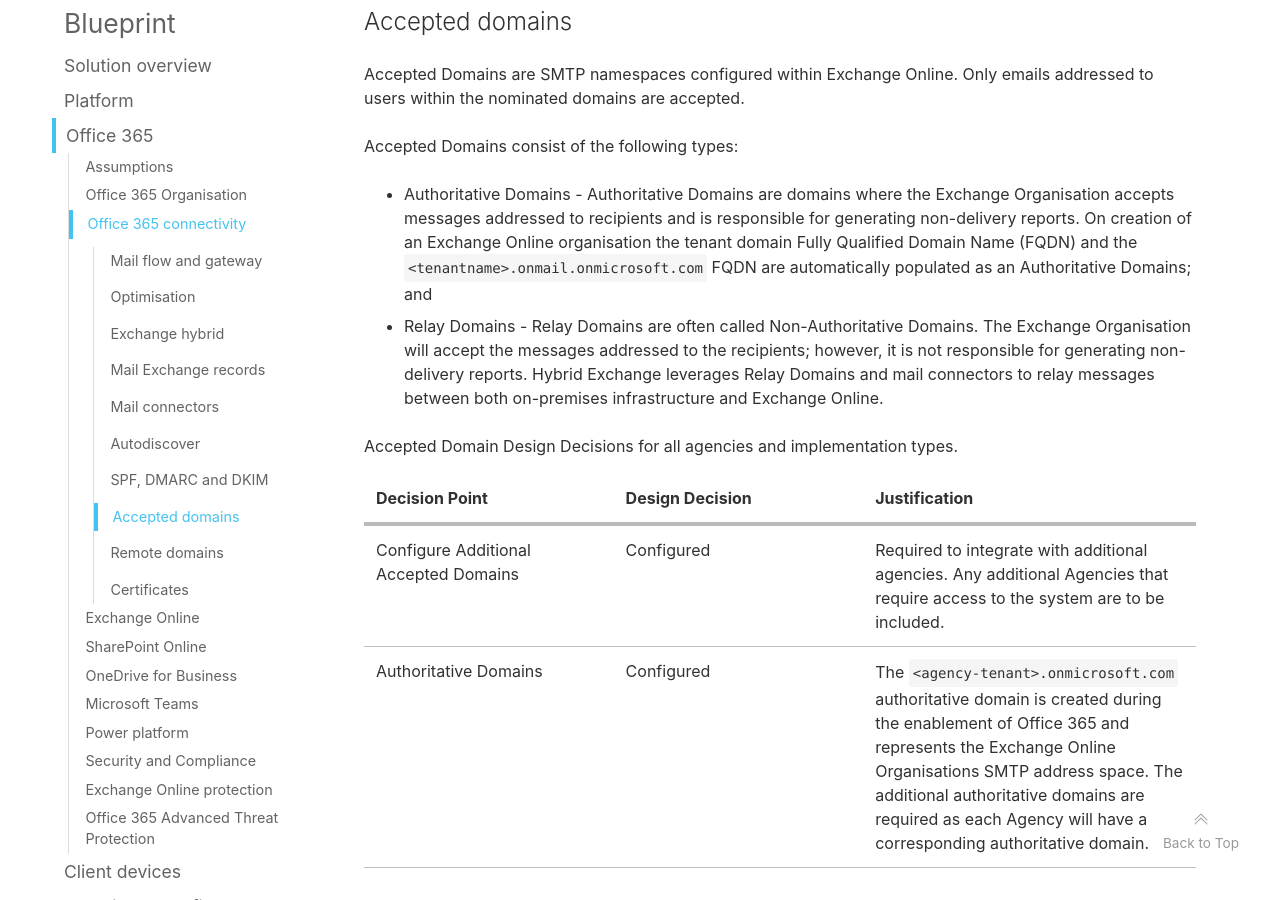
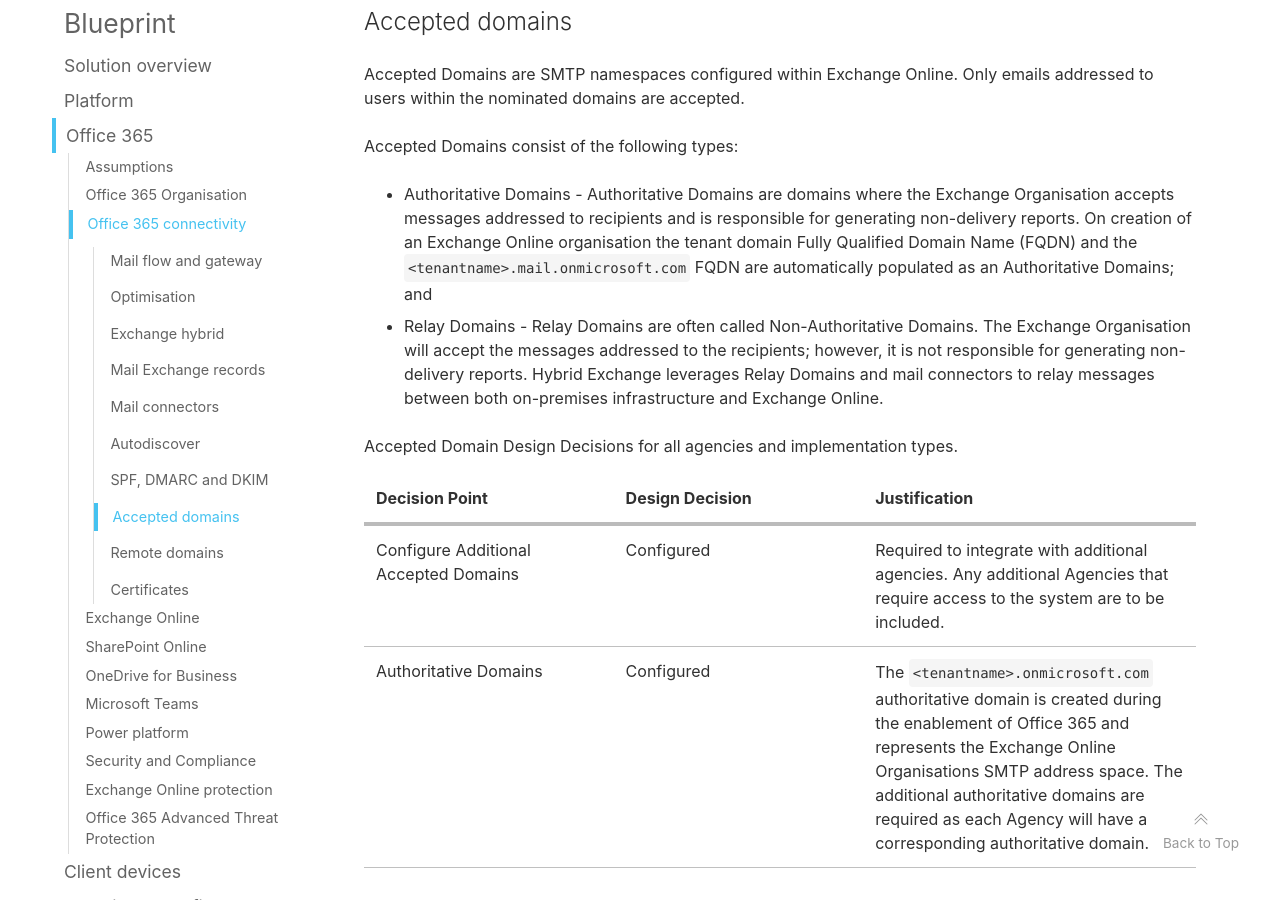
Before and after one commit to ASD-Blueprint/desktop.gov.au, a Jekyll site: the page built from blueprint/office-365.md, in a window 1280 px wide and 900 px high, scrolled down 20876 px. Built offline with Jekyll 4.4.1, drawn with Linux system fonts in a browser that asks for light colours; comment, search, counter and statistics services are not loaded.

Commit message:
Update office-365.md
Line 405 updated <tenantname>.onmail.onmicrosoft.com to correct FQDN of <tenantname>.mail.onmicrosoft.com
Line 413 updated <agency-tenant> to <tenantname> - Referring to the Organisations tenant name should be uniform across the blueprint

```diff
--- a/blueprint/office-365.md
+++ b/blueprint/office-365.md
@@ -402,7 +402,7 @@
 
 Accepted Domains consist of the following types:
 
-* Authoritative Domains - Authoritative Domains are domains where the Exchange Organisation accepts messages addressed to recipients and is responsible for generating non-delivery reports. On creation of an Exchange Online organisation the tenant domain Fully Qualified Domain Name (FQDN) and the `<tenantname>.onmail.onmicrosoft.com` FQDN are automatically populated as an Authoritative Domains; and
+* Authoritative Domains - Authoritative Domains are domains where the Exchange Organisation accepts messages addressed to recipients and is responsible for generating non-delivery reports. On creation of an Exchange Online organisation the tenant domain Fully Qualified Domain Name (FQDN) and the `<tenantname>.mail.onmicrosoft.com` FQDN are automatically populated as an Authoritative Domains; and
 * Relay Domains - Relay Domains are often called Non-Authoritative Domains. The Exchange Organisation will accept the messages addressed to the recipients; however, it is not responsible for generating non-delivery reports. Hybrid Exchange leverages Relay Domains and mail connectors to relay messages between both on-premises infrastructure and Exchange Online.
 
 Accepted Domain Design Decisions for all agencies and implementation types.
@@ -410,7 +410,7 @@
 Decision Point | Design Decision | Justification
 --- | --- | ---
 Configure Additional Accepted Domains | Configured | Required to integrate with additional agencies. Any additional Agencies that require access to the system are to be included.
-Authoritative Domains | Configured | The `<agency-tenant>.onmicrosoft.com` authoritative domain is created during the enablement of Office 365 and represents the Exchange Online Organisations SMTP address space. The additional authoritative domains are required as each Agency will have a corresponding authoritative domain.
+Authoritative Domains | Configured | The `<tenantname>.onmicrosoft.com` authoritative domain is created during the enablement of Office 365 and represents the Exchange Online Organisations SMTP address space. The additional authoritative domains are required as each Agency will have a corresponding authoritative domain.
 
 Additional Accepted Domain Design Decisions for hybrid implementations
 
```
